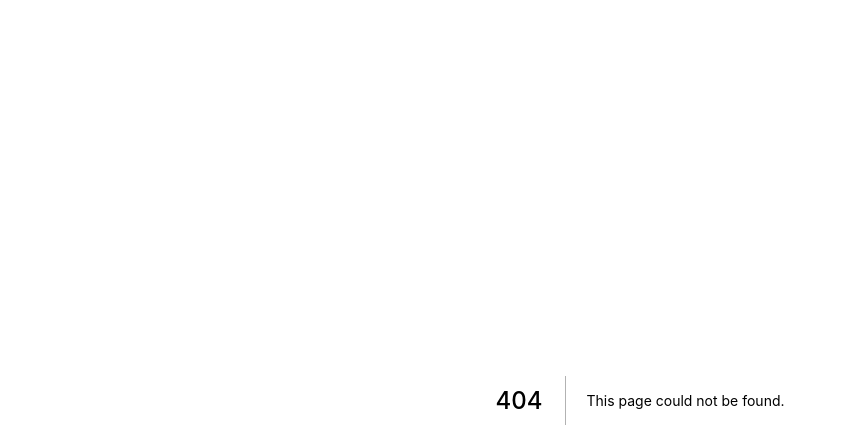
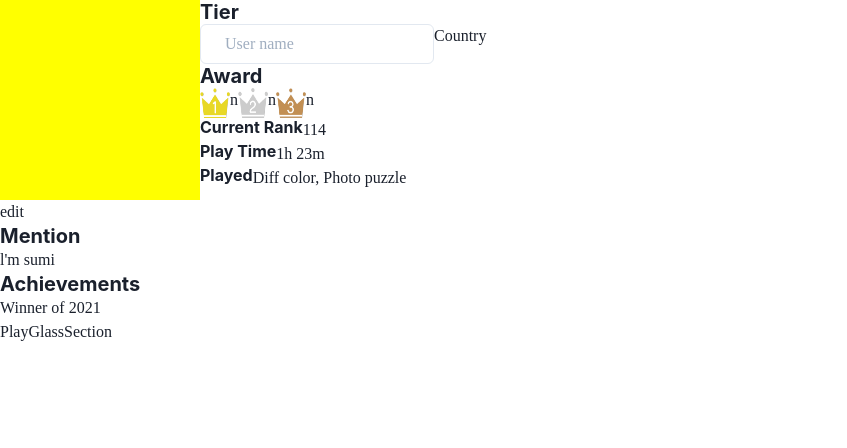
Before and after one commit to GAME-EE/client, a Next.js app: page /mypage in a window 1280 px wide. Before the commit this address had no page. Shown: the top 448 px of the page, without its empty margins (0-847 px from the left). Built offline with nearby package versions, Linux system fonts and the light colour scheme; a web font is replaced by a local one.

Commit message:
my page layout 잡기

```diff
--- /dev/null
+++ b/src/components/mypage/AwardSection.tsx
@@ -0,0 +1,9 @@
+import React from "react";
+
+type Props = {};
+
+function AwardSection({}: Props) {
+  return <div>AwardSection</div>;
+}
+
+export default AwardSection;
--- /dev/null
+++ b/src/components/mypage/PlayGlassSection.tsx
@@ -0,0 +1,7 @@
+import React from 'react';
+
+function PlayGlassSection() {
+  return <div>PlayGlassSection</div>;
+}
+
+export default PlayGlassSection;
--- /dev/null
+++ b/src/components/mypage/PlayHistorySection.tsx
@@ -0,0 +1,23 @@
+import { Flex, Heading, Text } from '@chakra-ui/react';
+import React from 'react';
+
+function PlayHistorySection() {
+  return (
+    <div>
+      <Flex>
+        <Heading size="sm">Current Rank</Heading>
+        <Text>114</Text>
+      </Flex>
+      <Flex>
+        <Heading size="sm">Play Time</Heading>
+        <Text>1h 23m</Text>
+      </Flex>
+      <Flex>
+        <Heading size="sm">Played</Heading>
+        <Text> Diff color, Photo puzzle</Text>
+      </Flex>
+    </div>
+  );
+}
+
+export default PlayHistorySection;
--- /dev/null
+++ b/src/components/mypage/ProfileSection.tsx
@@ -0,0 +1,38 @@
+import React from 'react';
+import styled from '@emotion/styled';
+import { Box, Heading, Text } from '@chakra-ui/react';
+
+type Props = {};
+
+function ProfileSection({}: Props) {
+  return (
+    <div>
+      <ProfileImageWrapper>
+        <ProfileImage>{/* <img src="" alt="" srcSet="" /> */}</ProfileImage>
+        <button>edit</button>
+      </ProfileImageWrapper>
+      <div>
+        <Heading as="h4" size="md">
+          Mention
+        </Heading>
+        <Text>l'm sumi</Text>
+      </div>
+      <div>
+        <Heading as="h4" size="md">
+          Achievements
+        </Heading>
+        <Text> Winner of 2021</Text>
+      </div>
+    </div>
+  );
+}
+
+const ProfileImageWrapper = styled(Box)``;
+
+const ProfileImage = styled(Box)`
+  width: 200px;
+  height: 200px;
+  background-color: yellow;
+`;
+
+export default ProfileSection;
--- /dev/null
+++ b/src/components/mypage/UserInfoSection.tsx
@@ -0,0 +1,33 @@
+import { Flex, Heading, Input, Text, Image } from '@chakra-ui/react';
+import React from 'react';
+
+type Props = {};
+
+function UserInfoSection({}: Props) {
+  return (
+    <div>
+      <Heading size="md">Tier</Heading>
+      <Flex>
+        <Input placeholder="  User name" />
+        <Text>Country</Text>
+      </Flex>
+      <Heading size="md">Award</Heading>
+      <Flex>
+        <Flex>
+          <Image boxSize="30px" src="/crown1.webp" alt="Dan Abramov" />
+          <Text>n</Text>
+        </Flex>
+        <Flex>
+          <Image boxSize="30px" src="/crown2.webp" alt="Dan Abramov" />
+          <Text>n</Text>
+        </Flex>
+        <Flex>
+          <Image boxSize="30px" src="/crown3.webp" alt="Dan Abramov" />
+          <Text>n</Text>
+        </Flex>
+      </Flex>
+    </div>
+  );
+}
+
+export default UserInfoSection;
--- /dev/null
+++ b/src/pages/mypage.tsx
@@ -0,0 +1,45 @@
+import React from 'react';
+import ProfileSection from '../components/mypage/ProfileSection';
+import UserInfoSection from '../components/mypage/UserInfoSection';
+import PlayHistorySection from '../components/mypage/PlayHistorySection';
+import PlayGlassSection from '../components/mypage/PlayGlassSection';
+import AwardSection from '../components/mypage/AwardSection';
+import { Flex, Heading, Input, Image, Text } from '@chakra-ui/react';
+
+type IMyPage = {};
+
+const MyPage = () => {
+  return (
+    <>
+      <Flex>
+        <ProfileSection></ProfileSection>
+        <div>
+          <Heading size="md">Tier</Heading>
+          <Flex>
+            <Input placeholder="  User name" />
+            <Text>Country</Text>
+          </Flex>
+          <Heading size="md">Award</Heading>
+          <Flex>
+            <Flex>
+              <Image boxSize="30px" src="/crown1.webp" alt="Dan Abramov" />
+              <Text>n</Text>
+            </Flex>
+            <Flex>
+              <Image boxSize="30px" src="/crown2.webp" alt="Dan Abramov" />
+              <Text>n</Text>
+            </Flex>
+            <Flex>
+              <Image boxSize="30px" src="/crown3.webp" alt="Dan Abramov" />
+              <Text>n</Text>
+            </Flex>
+          </Flex>
+          <PlayHistorySection></PlayHistorySection>
+        </div>
+      </Flex>
+      <PlayGlassSection></PlayGlassSection>
+    </>
+  );
+};
+
+export default MyPage;
```
